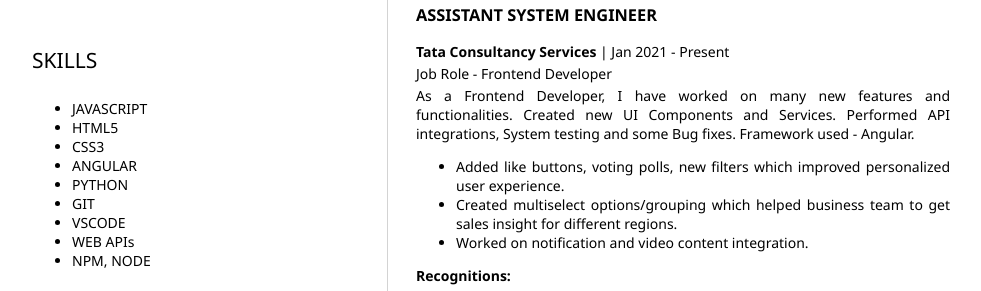
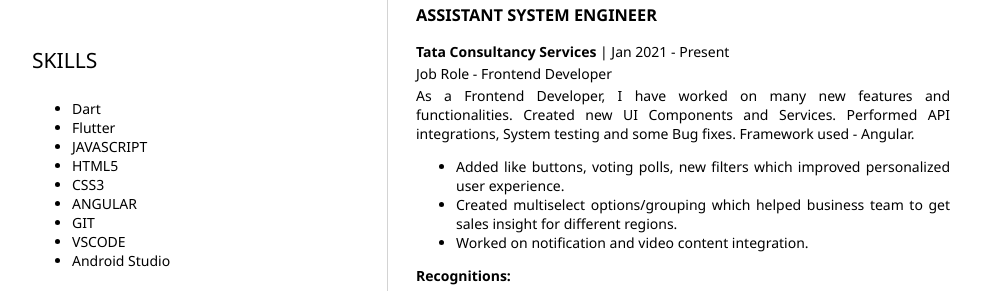
Before and after one commit to harichandanmohanty/buid-resume, a plain HTML site: page index.html in a window 1280 px wide. Shown: the part 509-800 px from the top of the page, without its empty margins (156-1137 px from the left). Drawn offline with Linux system fonts and the light colour scheme.

Commit message:
modified skills

```diff
--- a/index.html
+++ b/index.html
@@ -44,15 +44,15 @@
                 <section>
                     <h2>SKILLS</h2>
                     <ul>
+                        <li>Dart</li>
+                        <li>Flutter</li>
                         <li>JAVASCRIPT</li>
                         <li>HTML5</li>
                         <li>CSS3</li>
                         <li>ANGULAR</li>
-                        <li>PYTHON</li>
                         <li>GIT</li>
                         <li>VSCODE</li>
-                        <li>WEB APIs</li>
-                        <li>NPM, NODE</li>
+                        <li>Android Studio</li>
                     </ul>
                 </section>
                 <section>
```
